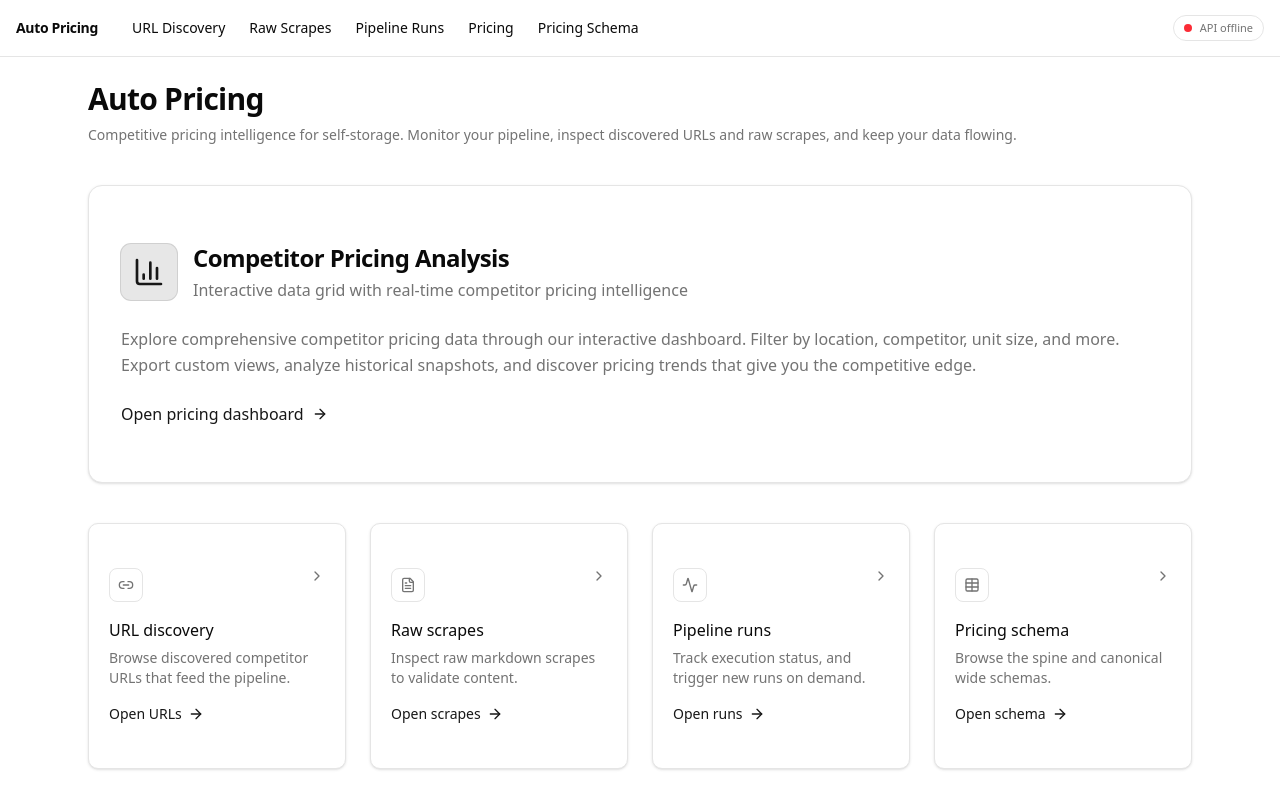
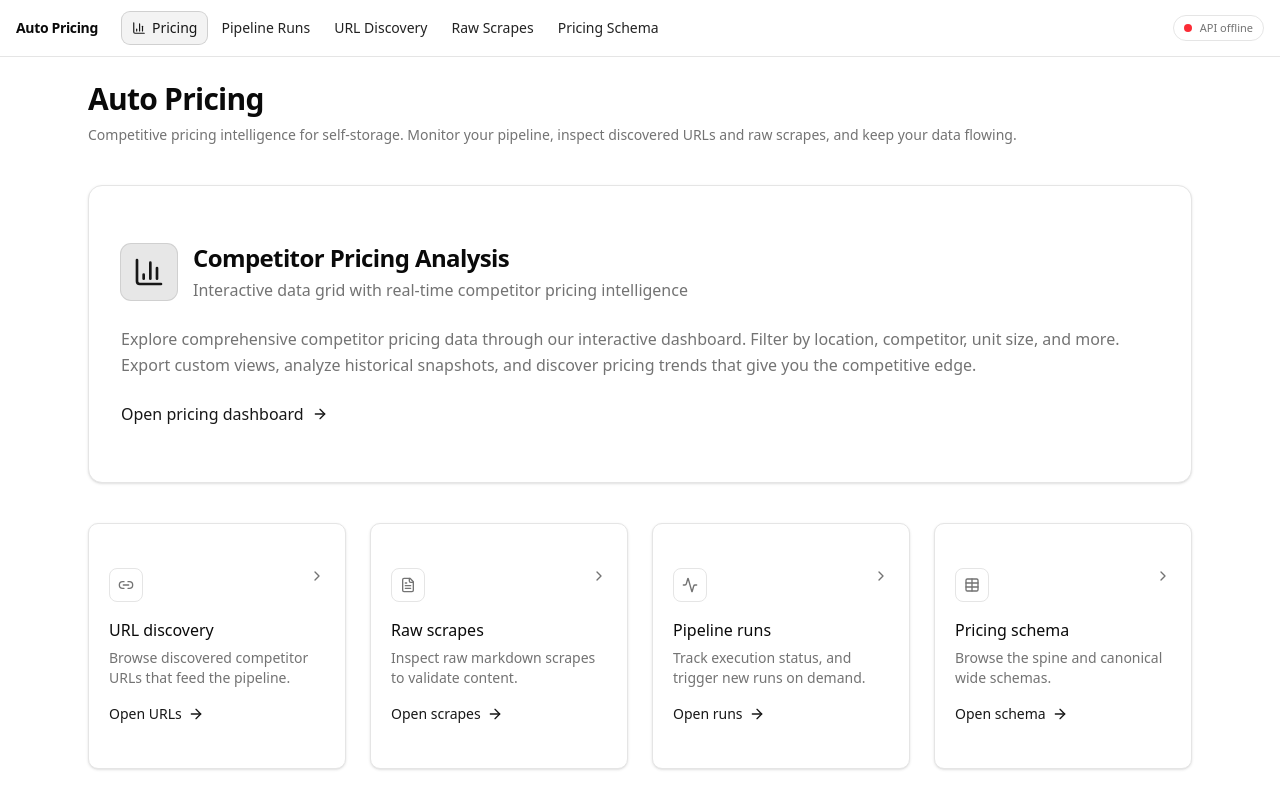
Before and after one commit to A5-CC/auto_pricing_ui, a Next.js app: page / in a window 1280 px wide. Shown: the top 800 px of the page. Built offline with nearby package versions, Linux system fonts and the light colour scheme; no server answers.

Commit message:
feat(navbar): enhance site navigation with primary pricing link styling; reorder navigation items to prioritize pricing; add BarChart3 icon; improve accessibility with aria-current

```diff
--- a/components/site-navbar.tsx
+++ b/components/site-navbar.tsx
@@ -2,6 +2,7 @@
 
 import Link from "next/link"
 import { useEffect, useState } from "react"
+import { BarChart3 } from "lucide-react"
 import { usePathname } from "next/navigation"
 import { getSystemHealth } from "@/lib/api/client"
 
@@ -33,8 +34,19 @@ function ApiStatusDot() {
 export function SiteNavbar() {
   const pathname = usePathname()
 
+  const isActive = (href: string) => pathname === href
+
+  const baseLink =
+    "inline-flex items-center rounded-md px-2.5 py-1.5 text-sm transition-colors focus:outline-none focus-visible:ring-2 focus-visible:ring-ring focus-visible:ring-offset-2"
+
   const linkCls = (href: string) => (
-    `rounded-md px-2.5 py-1.5 text-sm transition-colors hover:bg-muted ${pathname === href ? "bg-muted font-medium" : "text-foreground"}`
+    `${baseLink} ${isActive(href) ? "bg-muted font-medium text-foreground" : "text-foreground/90 hover:bg-muted"}`
+  )
+
+  const primaryLinkCls = (href: string) => (
+    `${baseLink} ${isActive(href)
+      ? "bg-primary/10 text-primary font-semibold ring-1 ring-primary/30"
+      : "text-primary bg-primary/5 hover:bg-primary/10 ring-1 ring-primary/20"}`
   )
 
   return (
@@ -43,11 +55,42 @@ export function SiteNavbar() {
         <div className="flex items-center gap-6">
           <Link href="/" className="text-sm font-semibold tracking-tight">Auto Pricing</Link>
           <div className="hidden md:flex items-center gap-1">
-            <Link href="/url-dumps" className={linkCls("/url-dumps")}>URL Discovery</Link>
-            <Link href="/raw-scrapes" className={linkCls("/raw-scrapes")}>Raw Scrapes</Link>
-            <Link href="/runs" className={linkCls("/runs")}>Pipeline Runs</Link>
-            <Link href="/pricing" className={linkCls("/pricing")}>Pricing</Link>
-            <Link href="/pricing-schemas" className={linkCls("/pricing-schemas")}>Pricing Schema</Link>
+            <Link
+              href="/pricing"
+              aria-current={pathname === "/pricing" ? "page" : undefined}
+              className={`${primaryLinkCls("/pricing")} gap-1.5`}
+            >
+              <BarChart3 className="h-3.5 w-3.5" aria-hidden />
+              Pricing
+            </Link>
+            <Link
+              href="/runs"
+              aria-current={pathname === "/runs" ? "page" : undefined}
+              className={linkCls("/runs")}
+            >
+              Pipeline Runs
+            </Link>
+            <Link
+              href="/url-dumps"
+              aria-current={pathname === "/url-dumps" ? "page" : undefined}
+              className={linkCls("/url-dumps")}
+            >
+              URL Discovery
+            </Link>
+            <Link
+              href="/raw-scrapes"
+              aria-current={pathname === "/raw-scrapes" ? "page" : undefined}
+              className={linkCls("/raw-scrapes")}
+            >
+              Raw Scrapes
+            </Link>
+            <Link
+              href="/pricing-schemas"
+              aria-current={pathname === "/pricing-schemas" ? "page" : undefined}
+              className={linkCls("/pricing-schemas")}
+            >
+              Pricing Schema
+            </Link>
           </div>
         </div>
         <div className="flex items-center gap-3">
@@ -56,11 +99,42 @@ export function SiteNavbar() {
       </div>
       <div className="mx-auto block max-w-7xl px-4 pb-3 md:hidden">
         <div className="flex items-center gap-2 overflow-x-auto">
-          <Link href="/url-dumps" className={linkCls("/url-dumps")}>URL Discovery</Link>
-          <Link href="/raw-scrapes" className={linkCls("/raw-scrapes")}>Raw Scrapes</Link>
-          <Link href="/runs" className={linkCls("/runs")}>Pipeline Runs</Link>
-          <Link href="/pricing" className={linkCls("/pricing")}>Pricing</Link>
-          <Link href="/pricing-schemas" className={linkCls("/pricing-schemas")}>Pricing Schema</Link>
+          <Link
+            href="/pricing"
+            aria-current={pathname === "/pricing" ? "page" : undefined}
+            className={`${primaryLinkCls("/pricing")} gap-1.5`}
+          >
+            <BarChart3 className="h-3.5 w-3.5" aria-hidden />
+            Pricing
+          </Link>
+          <Link
+            href="/runs"
+            aria-current={pathname === "/runs" ? "page" : undefined}
+            className={linkCls("/runs")}
+          >
+            Pipeline Runs
+          </Link>
+          <Link
+            href="/url-dumps"
+            aria-current={pathname === "/url-dumps" ? "page" : undefined}
+            className={linkCls("/url-dumps")}
+          >
+            URL Discovery
+          </Link>
+          <Link
+            href="/raw-scrapes"
+            aria-current={pathname === "/raw-scrapes" ? "page" : undefined}
+            className={linkCls("/raw-scrapes")}
+          >
+            Raw Scrapes
+          </Link>
+          <Link
+            href="/pricing-schemas"
+            aria-current={pathname === "/pricing-schemas" ? "page" : undefined}
+            className={linkCls("/pricing-schemas")}
+          >
+            Pricing Schema
+          </Link>
         </div>
       </div>
     </nav>
```
